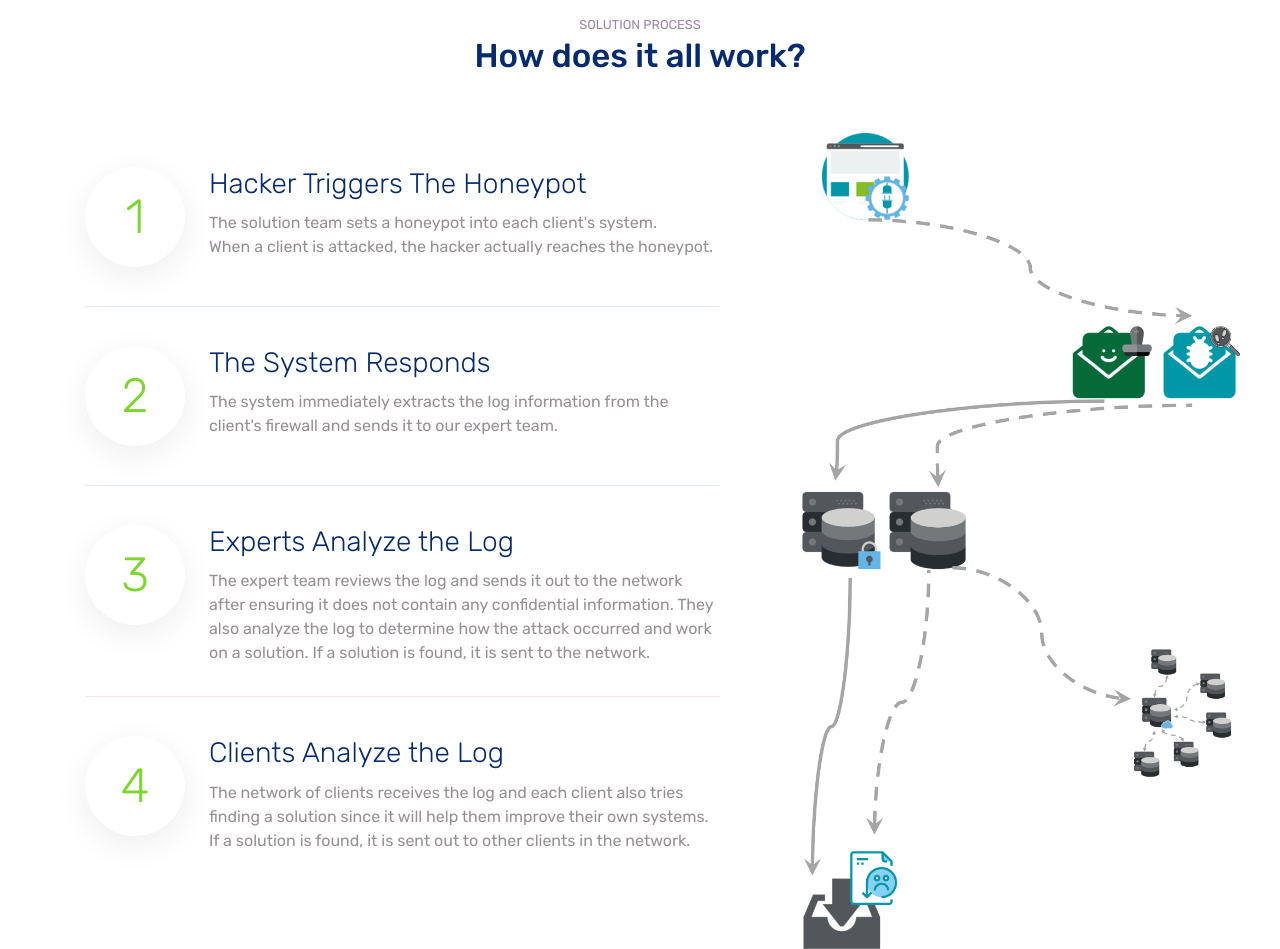
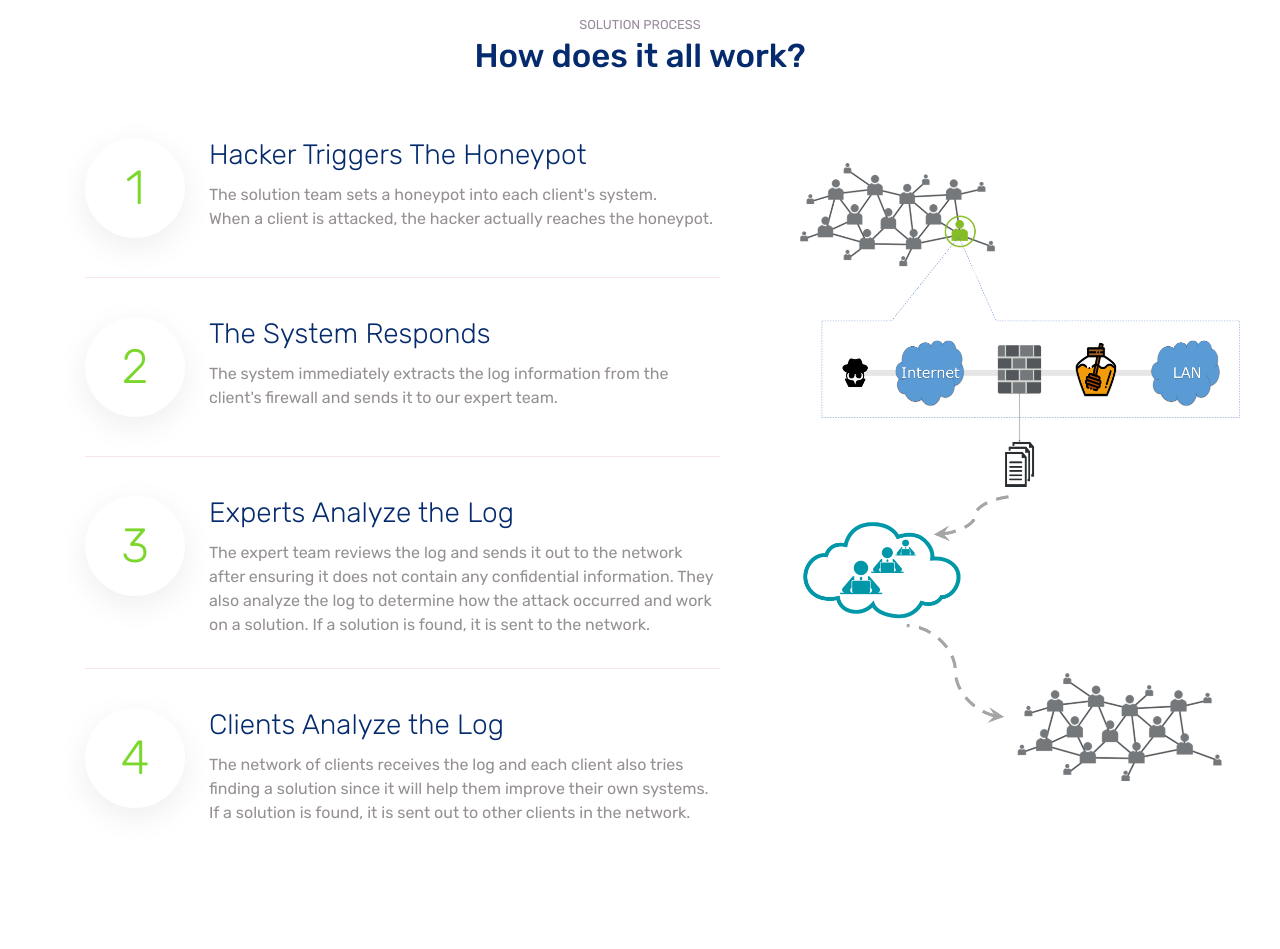
Before and after one commit to SteveCDozo/ctc, a plain HTML site: page uc3.html in a window 1280 px wide. Shown: the part 3020-3969 px from the top of the page. Drawn offline with Linux system fonts and the light colour scheme.

Commit message:
uc3 diagram

```diff
--- a/uc3.html
+++ b/uc3.html
@@ -185,7 +185,7 @@ URI     : https://colorlib.com
                     </ul>
                 </div>
                 <div class="col-md-5">
-                    <img src="images/new_flow2.png" alt="uc1d1" class="img-fluid" style="margin-top:10px; margin-left: 10%; "><!-- style="margin-top:150px;">-->
+                    <img src="images/uc31.png" alt="uc1d1" class="img-fluid" style="margin-top:40px; margin-left: 10%; "><!-- style="margin-top:150px;">-->
                 </div>
 
             </div>
```
Also changed, not shown: images/ppl.png (added), images/ppl2.png (added), images/uc31.png (added), 1 other file.
